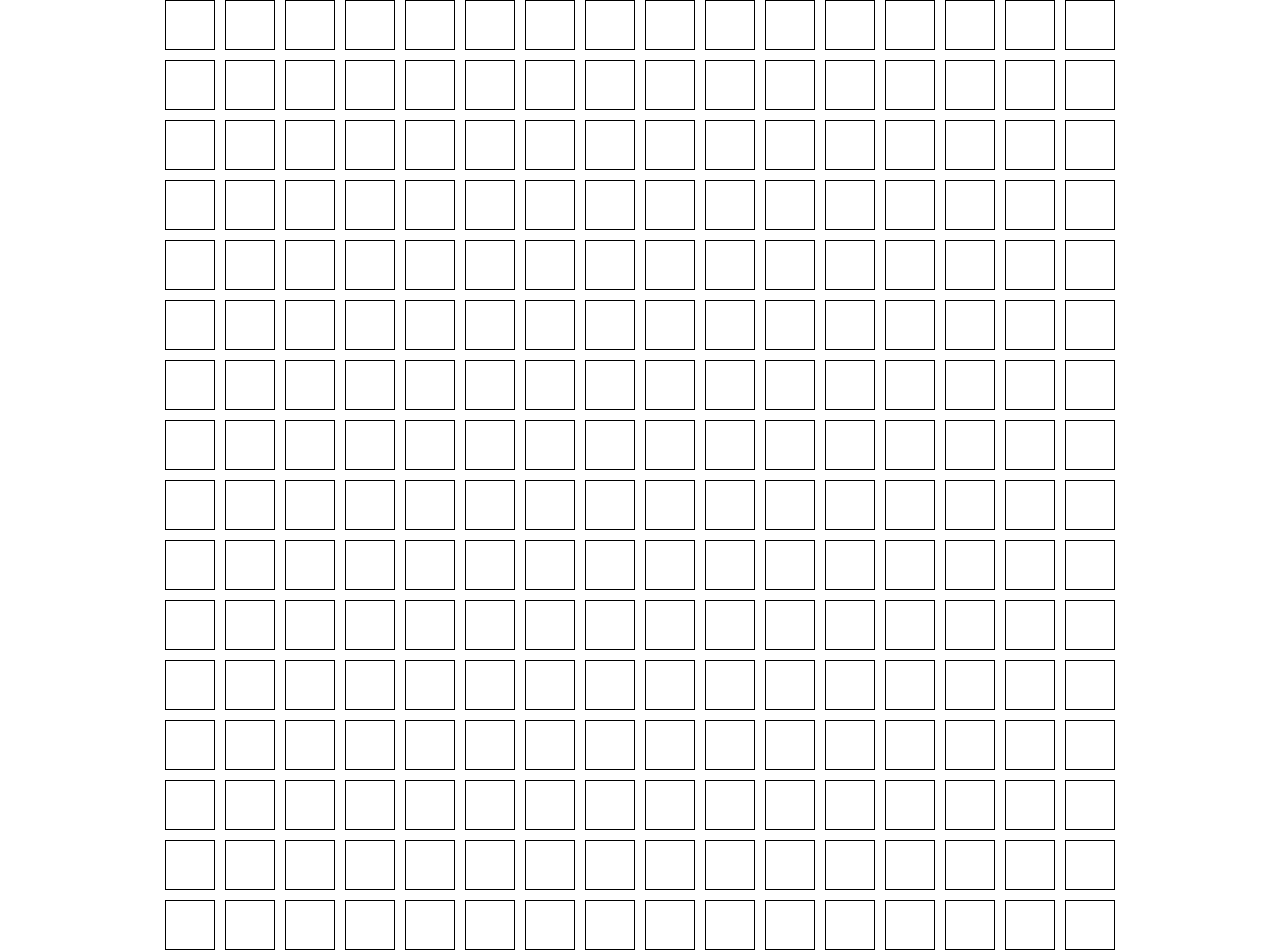
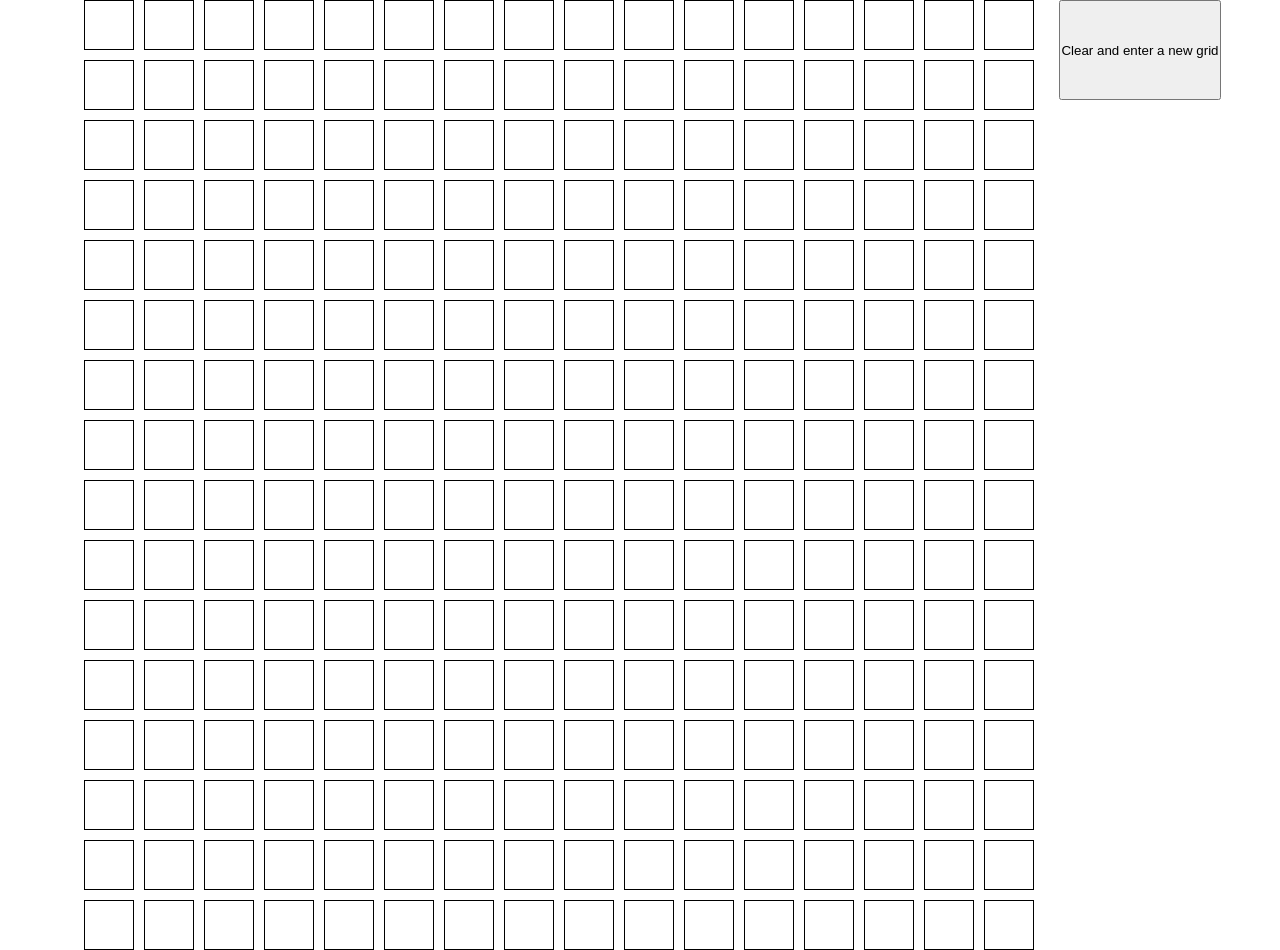
Before and after one commit to WenardKen57/Etch-a-sketch, a plain HTML site: page index.html in a window 1280 px wide. Drawn offline with Linux system fonts and the light colour scheme.

Commit message:
Get user input for the size of grid
This will be used to create square depending on the number the user
entered.

```diff
--- a/index.html
+++ b/index.html
@@ -7,7 +7,10 @@
   <title>Etch a Sketch</title>
 </head>
 <body>
-  <div id="container"></div>
+  <div id="wrapper">
+    <div id="container"></div>
+  </div>
+
   <script src="script/app.js"></script>
 </body>
 </html>
--- a/script/app.js
+++ b/script/app.js
@@ -1,7 +1,15 @@
+const wrapper = document.querySelector("#wrapper");
 const container = document.querySelector("#container");
 
+//let gridX = parseInt(prompt("Enter number of grid on the X axis"));
+//let gridY = parseInt(prompt("Enter number of grid on the Y axis"));
+
 const gridSquare = document.createElement("div");
+const newGridButton = document.createElement("button");
 
+newGridButton.textContent = "Clear and enter a new grid";
+
+newGridButton.setAttribute("id", "newGridButton");
 gridSquare.setAttribute("class", "gridSquare");
 
 const squares = [];
@@ -9,6 +17,14 @@ const squares = [];
 for (let i = 1; i <= 256; i++) {
   squares.push(gridSquare.cloneNode(true));
 }
+
+newGridButton.addEventListener("click", (event) => {
+  const numberOfSquare = parseInt(prompt("Enter the number of squares"));
+
+  if (!isNaN(numberOfSquare) && numberOfSquare > 0 && numberOfSquare <= 100) {
+    console.log(numberOfSquare);
+  }
+});
 
 container.addEventListener("mouseover", (event) => {
   let target = event.target;
@@ -18,6 +34,8 @@ container.addEventListener("mouseover", (event) => {
   }
 });
 
+wrapper.appendChild(newGridButton);
+
 squares.forEach((square) => {
   container.appendChild(square);
 })
--- a/style/style.css
+++ b/style/style.css
@@ -4,7 +4,7 @@
   box-sizing: border-box;
 }
 
-body {
+#wrapper {
   height: 100vh;
   display: flex;
   justify-content: center;
@@ -26,5 +26,8 @@ body {
   width: 50px;
   height: 50px;
   text-align: center;
+}
 
+#newGridButton {
+  height: 100px;
 }
```
